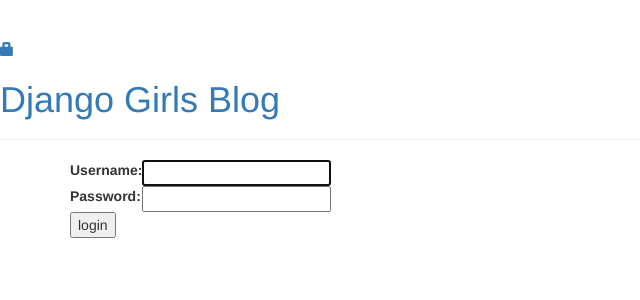
After one commit to jdieppa/my-first-blog, a Django app: page /accounts/login/ in a window 1280 px wide. The commit adds this page. Shown: the top 300 px of the page, without its empty margins (0-640 px from the left). Run offline with Django 3.2, Linux system fonts and the light colour scheme; some libraries are stand-ins or nearby versions.

Commit message:
Added publish, login, and logout.

```diff
--- a/blog/templates/blog/base.html
+++ b/blog/templates/blog/base.html
@@ -9,12 +9,16 @@
     <link rel="stylesheet" href="//maxcdn.bootstrapcdn.com/bootstrap/3.2.0/css/bootstrap-theme.min.css">
 
     <link href="//fonts.googleapis.com/css?family=Lobster&subset=latin,latin-ext" rel="stylesheet" type="text/css">
-    <link rel="stylesheet" href="{% static 'blog/css/blog.css' %}">
+    <link rel="stylesheet" href="{% static 'css/blog.css' %}">
 </head>
 <body>
     <div class="page-header">
         {% if user.is_authenticated %}
             <a href="{% url 'post_new' %}" class="top-menu"><span class="glyphicon glyphicon-plus"></span></a>
+            <a href="{% url 'post_draft_list' %}" class="top-menu"><span class="glyphicon glyphicon-edit"></span></a>
+            <p class="top-menu">Hello {{ user.username }} <small>(<a href="{% url 'logout' %}">Log out</a>)</small></p>
+        {% else %}
+            <a href="{% url 'login' %}" class="top-menu"><span class="glyphicon glyphicon-lock"></span></a>
         {% endif %}
         <h1><a href="/">Django Girls Blog</a></h1>
     </div>
--- a/blog/templates/blog/post_detail.html
+++ b/blog/templates/blog/post_detail.html
@@ -6,9 +6,13 @@
             <div class="date">
                 {{ post.published_date }}
             </div>
+        {% else %}
+            <a class="btn btn-default" href="{% url 'post_publish' pk=post.pk %}">Publish</a>
         {% endif %}
+
         {% if user.is_authenticated %}
             <a class="btn btn-default" href="{% url 'post_edit' pk=post.pk %}"><span class="glyphicon glyphicon-pencil"></span></a>
+            <a class="btn btn-default" href="{% url 'post_remove' pk=post.pk %}"><span class="glyphicon glyphicon-remove"></span></a>
         {% endif %}
         <h2>{{ post.title }}</h2>
         <p>{{ post.text|linebreaksbr }}</p>
--- /dev/null
+++ b/blog/templates/registration/login.html
@@ -0,0 +1,24 @@
+{% extends "blog/base.html" %}
+
+{% block content %}
+    {% if form.errors %}
+        <p>Your username and password didn't match. Please try again.</p>
+    {% endif %}
+
+    <form method="post" action="{% url 'login' %}">
+    {% csrf_token %}
+        <table>
+        <tr>
+            <td>{{ form.username.label_tag }}</td>
+            <td>{{ form.username }}</td>
+        </tr>
+        <tr>
+            <td>{{ form.password.label_tag }}</td>
+            <td>{{ form.password }}</td>
+        </tr>
+        </table>
+
+        <input type="submit" value="login" />
+        <input type="hidden" name="next" value="{{ next }}" />
+    </form>
+{% endblock %}
--- a/blog/urls.py
+++ b/blog/urls.py
@@ -6,4 +6,7 @@ urlpatterns = [
     path('post/<int:pk>/', views.post_detail, name='post_detail'),
     path('post/new/', views.post_new, name='post_new'),
     path('post/<int:pk>/edit/', views.post_edit, name='post_edit'),
+    path('drafts/', views.post_draft_list, name='post_draft_list'),
+    path('post/<pk>/publish/', views.post_publish, name='post_publish'),
+    path('post/<pk>/remove/', views.post_remove, name='post_remove'),
 ]
--- a/mysite/settings.py
+++ b/mysite/settings.py
@@ -120,3 +120,5 @@ USE_TZ = True
 
 STATIC_URL = '/static/'
 STATIC_ROOT = os.path.join(BASE_DIR, 'static')
+
+LOGIN_REDIRECT_URL = '/'
--- a/mysite/urls.py
+++ b/mysite/urls.py
@@ -15,8 +15,11 @@ Including another URLconf
 """
 from django.contrib import admin
 from django.urls import path, include
+from django.contrib.auth import views
 
 urlpatterns = [
     path('admin/', admin.site.urls),
+    path('accounts/login/', views.LoginView.as_view(), name='login'),
+    path('accounts/logout/', views.LogoutView.as_view(next_page='/'), name='logout'),
     path('',include('blog.urls')),
 ]
```
Also changed, not shown: blog/templates/blog/post_draft_list.html (added, +11 -0 lines), blog/views.py (+21 -0 lines).
